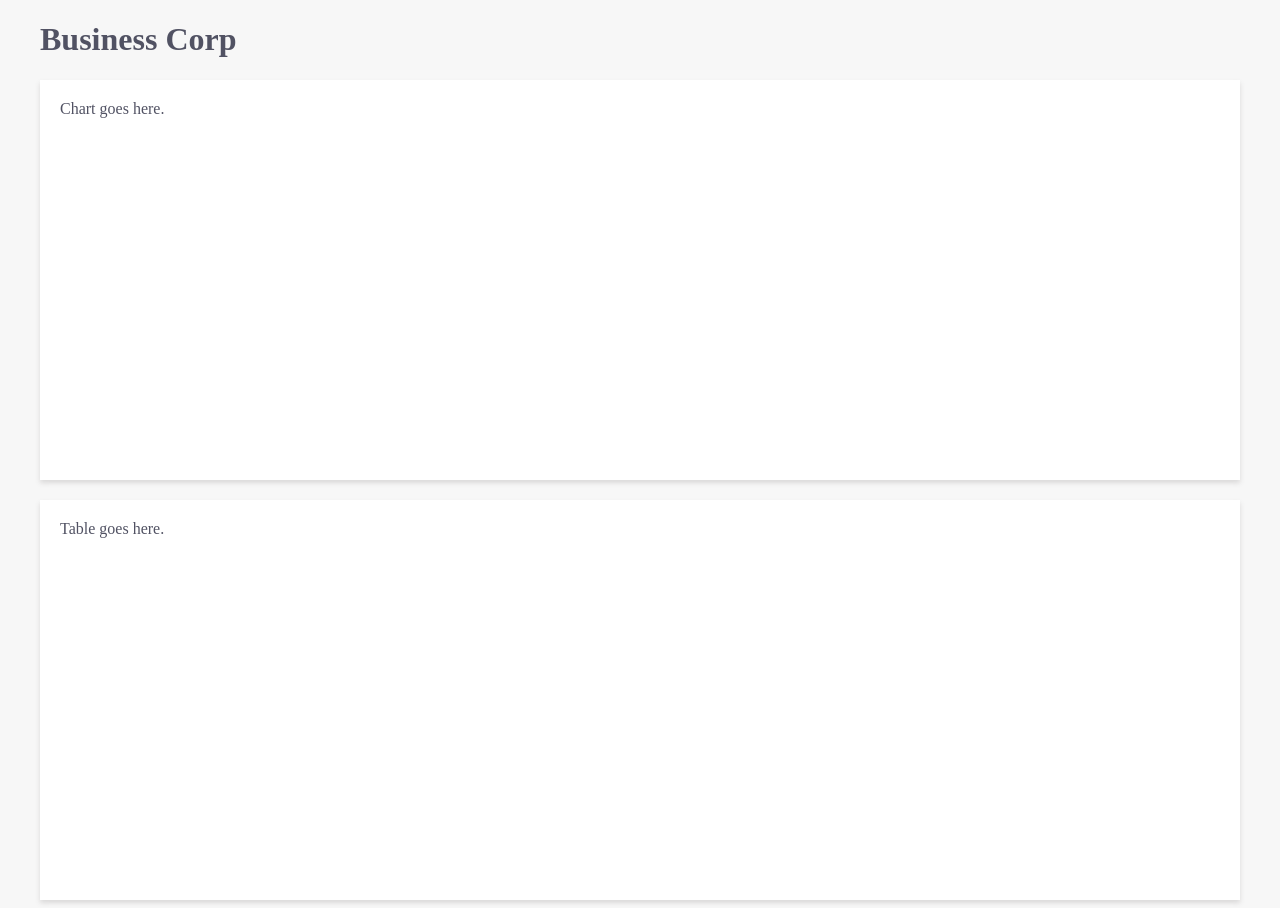
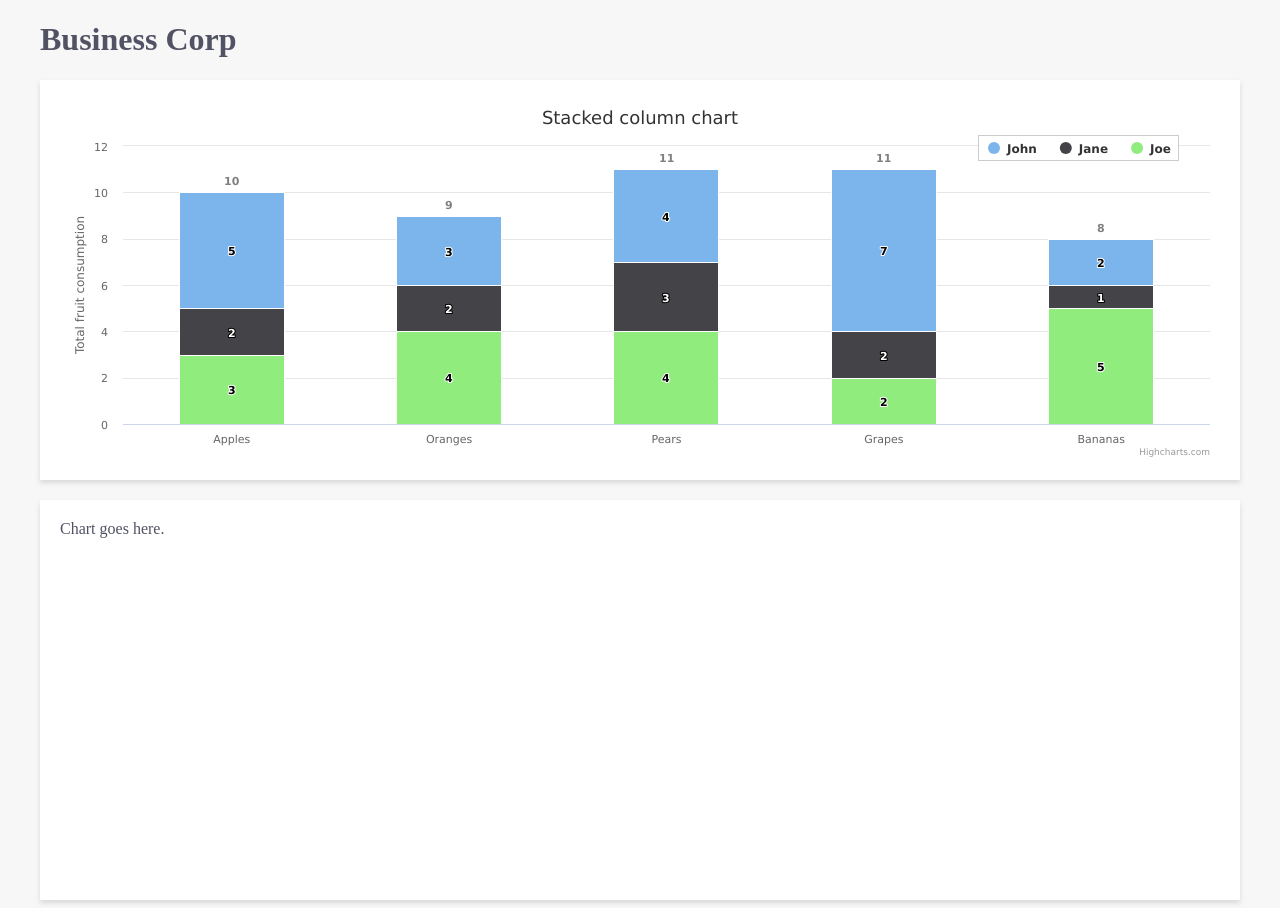
Before and after one commit to terradclarke/react-data-dashboard, a React (Create React App) app: page / in a window 1280 px wide. Built offline with nearby package versions, Linux system fonts and the light colour scheme; a web font is replaced by a local one.

Commit message:
Added High Charts and Chart Example

```diff
--- a/package.json
+++ b/package.json
@@ -6,6 +6,8 @@
     "@testing-library/jest-dom": "^5.11.4",
     "@testing-library/react": "^11.1.0",
     "@testing-library/user-event": "^12.1.10",
+    "highcharts": "^8.2.2",
+    "highcharts-react-official": "^3.0.0",
     "react": "^17.0.1",
     "react-dom": "^17.0.1",
     "react-scripts": "4.0.1",
--- /dev/null
+++ b/src/Dashboard/Chart.js
@@ -0,0 +1,77 @@
+import React from 'react'
+import {Card} from "./Card";
+
+import Highcharts from 'highcharts'
+import HighchartsReact from 'highcharts-react-official'
+
+const options = {
+    chart: {
+        height: '360px',
+        type: 'column'
+    },
+    title: {
+        text: 'Stacked column chart'
+    },
+    xAxis: {
+        categories: ['Apples', 'Oranges', 'Pears', 'Grapes', 'Bananas']
+    },
+    yAxis: {
+        min: 0,
+        title: {
+            text: 'Total fruit consumption'
+        },
+        stackLabels: {
+            enabled: true,
+            style: {
+                fontWeight: 'bold',
+                color: ( // theme
+                    Highcharts.defaultOptions.title.style &&
+                    Highcharts.defaultOptions.title.style.color
+                ) || 'gray'
+            }
+        }
+    },
+    legend: {
+        align: 'right',
+        x: -30,
+        verticalAlign: 'top',
+        y: 25,
+        floating: true,
+        backgroundColor:
+            Highcharts.defaultOptions.legend.backgroundColor || 'white',
+        borderColor: '#CCC',
+        borderWidth: 1,
+        shadow: false
+    },
+    tooltip: {
+        headerFormat: '<b>{point.x}</b><br/>',
+        pointFormat: '{series.name}: {point.y}<br/>Total: {point.stackTotal}'
+    },
+    plotOptions: {
+        column: {
+            stacking: 'normal',
+            dataLabels: {
+                enabled: true
+            }
+        }
+    },
+    series: [{
+        name: 'John',
+        data: [5, 3, 4, 7, 2]
+    }, {
+        name: 'Jane',
+        data: [2, 2, 3, 2, 1]
+    }, {
+        name: 'Joe',
+        data: [3, 4, 4, 2, 5]
+    }]
+}
+
+export function Chart() {
+    return <Card height={400}>
+        <HighchartsReact
+            highcharts={Highcharts}
+            options={options}
+        />
+    </Card>
+}
--- a/src/Dashboard/Dashboard.js
+++ b/src/Dashboard/Dashboard.js
@@ -2,7 +2,8 @@ import React from 'react';
 import {Brand} from "./Brand"
 import {Container} from "./Container";
 import {GlobalStyle} from "./GlobalStyle";
-import {Card} from "./Card"
+import {Card} from "./Card";
+import {Chart} from "./Chart";
 
 export function Dashboard(){
     return (
@@ -10,12 +11,8 @@ export function Dashboard(){
             <GlobalStyle/>
             <Container>
                 <Brand/>
-                <Card height={400}>
-                    Chart goes here.
-                </Card>
-                <Card height={400}>
-                    Table goes here.
-                </Card>
+                <Chart/>
+                <Card height={400}> Chart goes here. </Card>
             </Container>
         </>
     );
```
Also changed, not shown: 2 other files (tests, documents, lock files or other folders).
